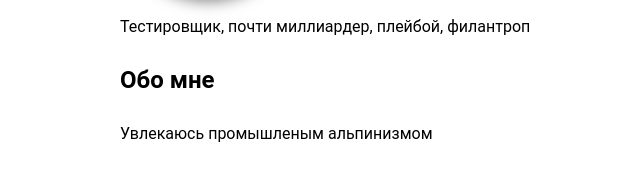
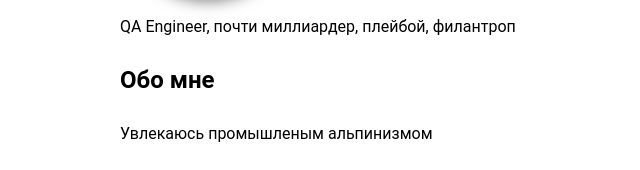
Before and after one commit to sellevan/sellevan.github.io, a plain HTML site: page index.html in a window 1280 px wide. Shown: the part 260-430 px from the top of the page, 0-640 px from the left. Drawn offline with Linux system fonts and the light colour scheme.

Commit message:
изменил наполнение параграфа

```diff
--- a/index.html
+++ b/index.html
@@ -12,7 +12,7 @@
 			<img class="photo" src="me.png" width="170" height="170" alt="фото">
 		</div>
 
-			<p>Тестировщик, почти миллиардер, плейбой, филантроп</p>
+			<p>QA Engineer, почти миллиардер, плейбой, филантроп</p>
 
 			<h2>Обо мне</h2>
 			<p>Увлекаюсь промышленым альпинизмом</p>
```
